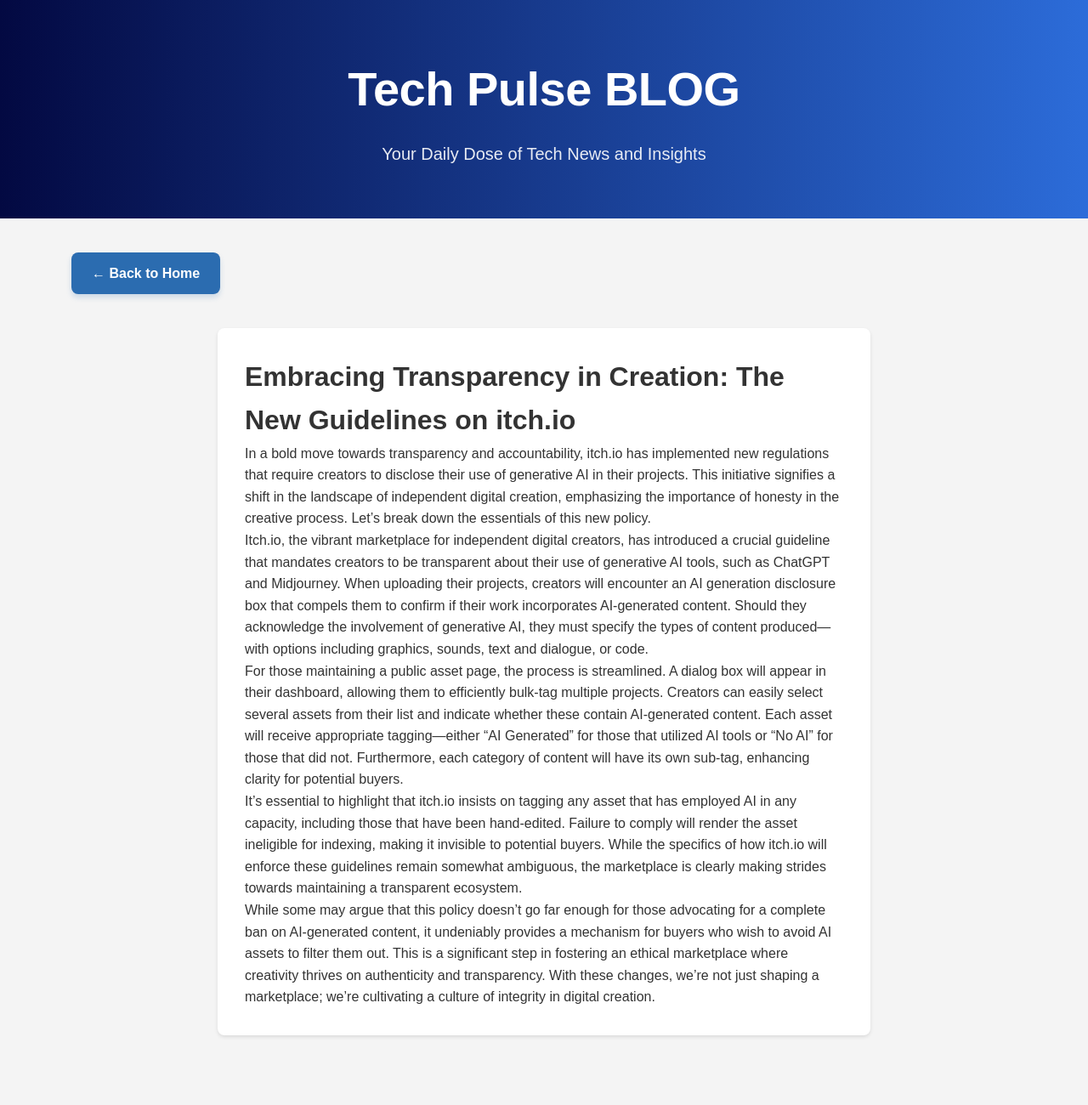
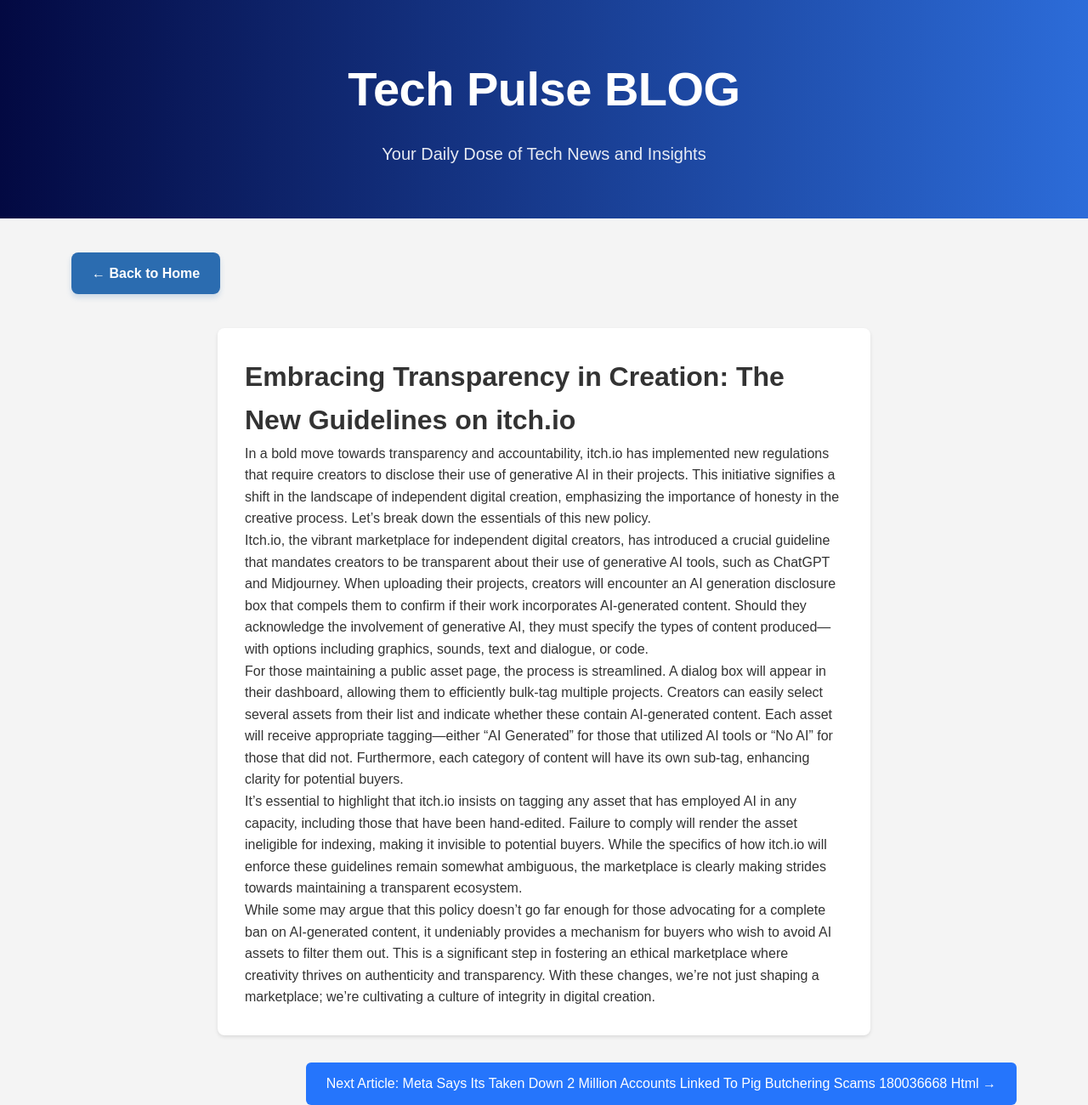
Before and after one commit to aiassistantnews/aiassistantnews.github.io, a Jekyll site: the page built from _posts/2024-11-23-itchio-marketplace-now-requires-asset-creators-to-disclose-their-use-of-generative-ai-130031999-html.md, in a window 1280 px wide. Shown: the whole page at 85% size. Built offline with Jekyll 4.4.1, drawn with Linux system fonts in a browser that asks for light colours; our own code applies the rules of GitHub Pages for plain Markdown files; before the commit the page ends 1218 px from its top, so only the background shows below that.

Commit message:
Add post navigation for easier article browsing

```diff
--- a/_layouts/post.html
+++ b/_layouts/post.html
@@ -21,6 +21,14 @@
         <div class="blog-post">
             {{ content }}
         </div>
+
+        {% if page.next %}
+        <div class="post-navigation">
+            <a href="{{ page.next.url }}" class="next-article">
+                Next Article: {{ page.next.title }} →
+            </a>
+        </div>
+        {% endif %}
     </main>
 
     <!-- <script src="script.js"></script> -->
--- a/assets/css/post-style.css
+++ b/assets/css/post-style.css
@@ -124,6 +124,25 @@
     margin-top: 2rem;
 }
 
+.post-navigation {
+    margin-top: 2rem;
+    text-align: right;
+}
+
+.next-article {
+    display: inline-block;
+    padding: 12px 24px;
+    background-color: #2575fc;
+    color: #fff;
+    text-decoration: none;
+    border-radius: 6px;
+    transition: background-color 0.3s ease;
+}
+
+.next-article:hover {
+    background-color: #1a5fcf;
+}
+
 @media (max-width: 768px) {
     .post-title {
         font-size: 2rem;
@@ -155,4 +174,8 @@
         border-radius: 0;
         margin-top: 1rem;
     }
+
+    .post-navigation {
+        margin: 2rem 15px;
+    }
 }
```
